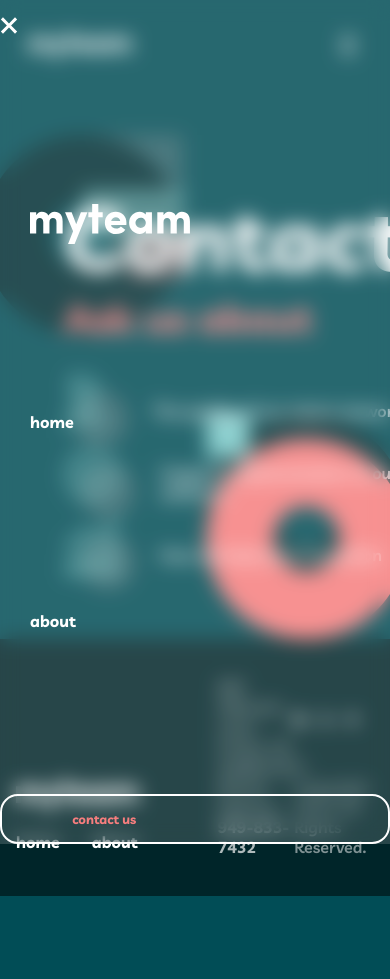
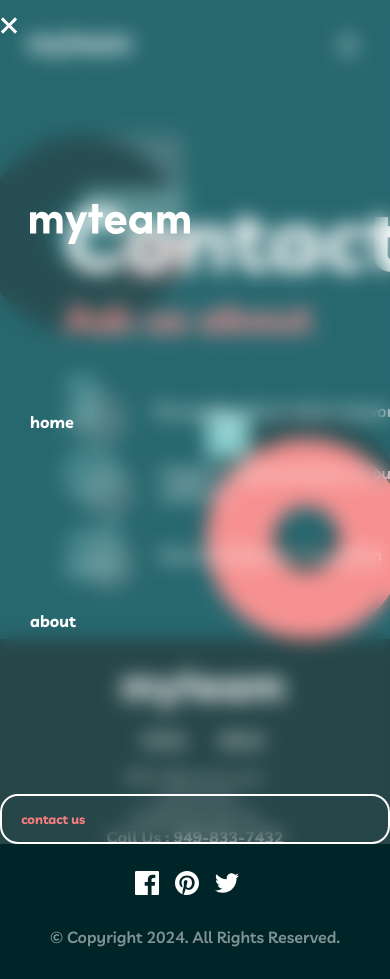
Before and after one commit to DevHeris/My-team-website, a React (Vite) app: page /contact in a window 390 px wide. Shown: the top 979 px of the page. Before the commit the page ends 896 px from the top, so only its background shows below. Built offline with nearby package versions, Linux system fonts and the light colour scheme.

Commit message:
home page responsiveness

```diff
--- a/src/components/ContactBtn.module.css
+++ b/src/components/ContactBtn.module.css
@@ -1,5 +1,5 @@
 .btn {
-  padding: 0 1.5em;
+  padding: 0.6em 1.5em !important;
   font-weight: 700;
   border: 2px solid var(--white);
   border-radius: 1.4em;
--- a/src/components/Footer.module.css
+++ b/src/components/Footer.module.css
@@ -78,3 +78,31 @@ a.ctaLink:visited {
   color: rgba(255, 255, 255, 0.5);
   font-weight: 600;
 }
+
+@media screen and (max-width: 800px) {
+  .footer {
+    padding: 2em 0;
+  }
+
+  .container {
+    flex-direction: column;
+    align-items: center;
+    text-align: center;
+  }
+
+  .left {
+    flex-direction: column;
+    gap: 0;
+  }
+
+  .socialLinks {
+    justify-content: center;
+    padding-top: 1.5em;
+  }
+
+  .nav ul {
+    justify-content: center;
+    padding: 1em;
+    padding-top: 0;
+  }
+}
--- a/src/components/GetStarted.module.css
+++ b/src/components/GetStarted.module.css
@@ -16,3 +16,17 @@
   color: var(--green-dark);
   font-size: var(--fs-h2-48);
 }
+
+@media screen and (max-width: 800px) {
+  .getStarted {
+    padding: 4em 1.5em;
+    text-align: center;
+    background-position: bottom -30% left 0;
+  }
+  .getStarted > div {
+    flex-direction: column;
+  }
+  .getStarted h3 {
+    font-size: 2em;
+  }
+}
--- a/src/components/Home/Stories.module.css
+++ b/src/components/Home/Stories.module.css
@@ -23,3 +23,17 @@
   display: flex;
   gap: 1em;
 }
+
+@media screen and (max-width: 800px) {
+  .stories {
+    padding: 8em 0;
+  }
+  .stories h4 {
+    font-size: 2.15em;
+    padding: 0;
+  }
+
+  .stories > div > div {
+    flex-direction: column;
+  }
+}
```
